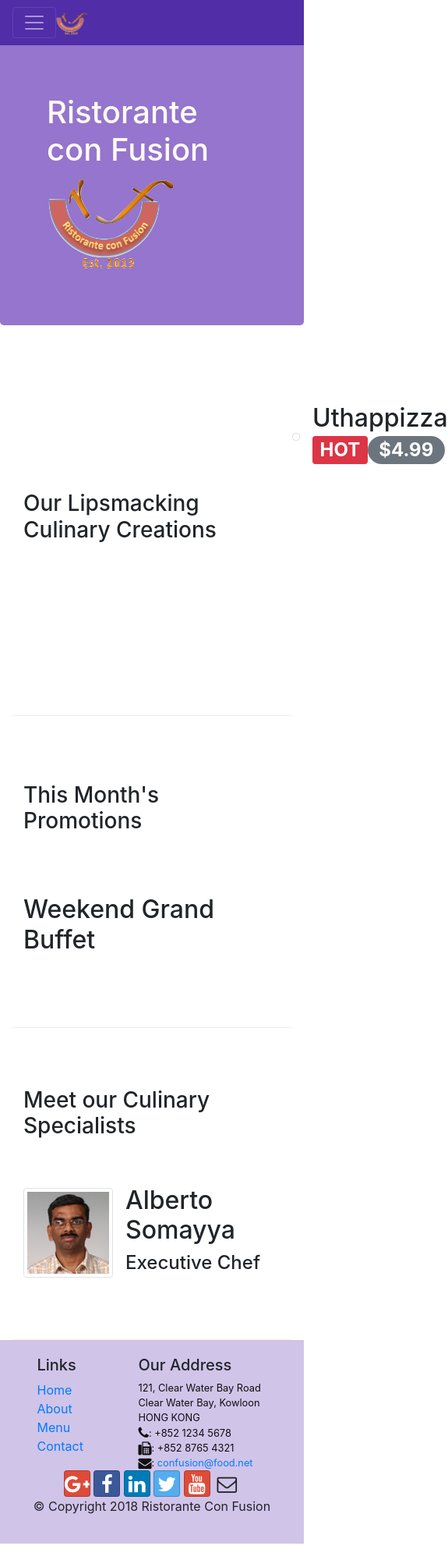
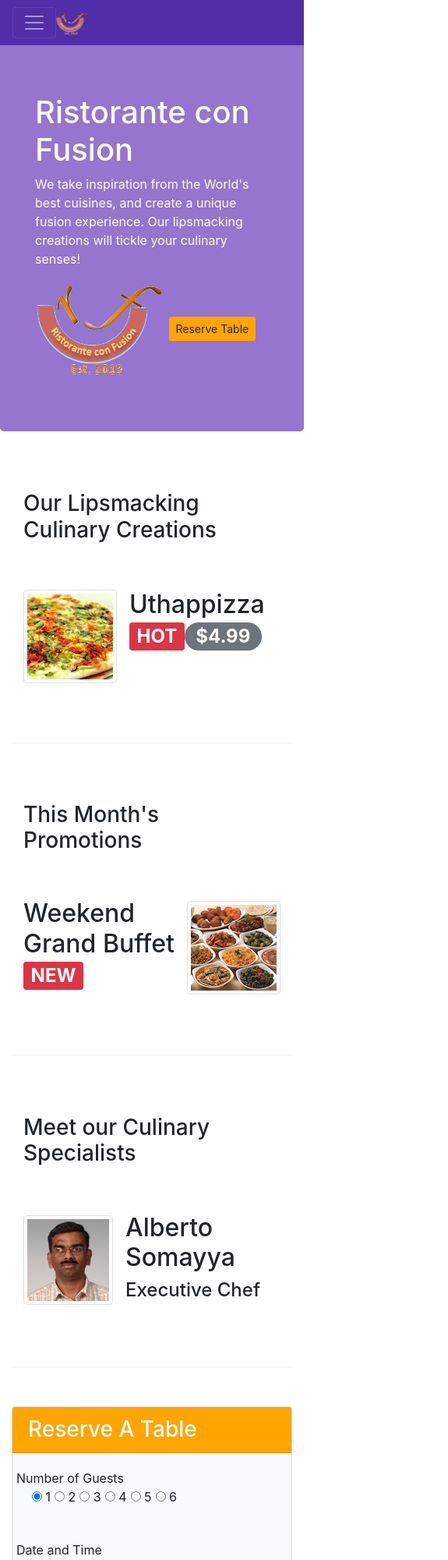
Before and after one commit to kitfud/CourseraBootstrapCourse, a website: page index.html in a window 390 px wide. Shown: the top 2000 px of the page at 78% size, 575 px wide, since content can reach past the window. Before the commit the page ends 1979 px from the top, so only its background shows below. Drawn offline with nearby package versions, Linux system fonts and the light colour scheme.

Commit message:
week 2 submission

```diff
--- a/index.html
+++ b/index.html
@@ -36,33 +36,42 @@
     </nav>
     <header class = "jumbotron">
         <div class = "container">
-            <div class = "row row-header">
-                <div class = "col-12 col-sm-6">
+            <div class = "row">
+                <div class="col-12 col-sm-6">
                         <h1>Ristorante con Fusion</h1>
-                    <p class = "d-none d-sm-block">We take inspiration from the World's best cuisines, and create a unique fusion experience. Our lipsmacking creations will tickle your culinary senses!</p>
+                        <p>We take inspiration from the World's best cuisines, and create a unique fusion experience. Our lipsmacking creations will tickle your culinary senses!</p>
+
                 </div>
-                <div class ="col-12 col-sm align-self-center">
+
+                <div class="col-12 col-sm-6">
+
                     <img src="img/logo.png"
                     class="img-fluid"
                     >
+
+                <a class="btn btn-sm" style="background:orange" href="#reservation1" role="button">Reserve Table</a>
+
                 </div>
+
+
+
             </div>
         </div>
     </header>
 
     <div class = "container">
+
         <div class = "row row-content align-items-center">
-            <div class = "col-12 col-sm-4 order-sm-last col-md-3">
+            <div class = "col-12 col-sm-4 order-sm-last col-md-3 order-md-last">
                 <h3>Our Lipsmacking Culinary Creations</h3>
             </div>
-            <div class = "col row-content col-sm order-sm-first col-md">
+            <div class = "col col-sm col-md">
                 <div class="media">
                     <img class="d-flex mr-3 img-thumbnail align-self-center" src="img/uthappizza.png" atl="uthapizza">
                     <div class="media-body">
                         <h2 class = "mt-0">Uthappizza <span class ="badge badge-danger">HOT</span><span class="badge badge-pill badge-secondary">$4.99</span></h2>
                         <p class = "d-none d-sm-block">A unique combination of Indian Uthappam (pancake) and Italian pizza, topped with Cerignola olives, ripe vine cherry tomatoes, Vidalia onion, Guntur chillies and Buffalo Paneer.</p>
                     </div>
-
                 </div>
 
             </div>
@@ -74,8 +83,14 @@
                 <h3>This Month's Promotions</h3>
             </div>
             <div class = "col col-sm col-md">
-                <h2>Weekend Grand Buffet</h2>
+                <div class ="media">
+                    <div class="media-body">
+                        <h2 class="mt-0">Weekend Grand Buffet <span class ="badge badge-danger">NEW</span><span class="badge badge-pill badge-secondary"></span></h2>
                         <p class = "d-none d-sm-block">Featuring mouthwatering combinations with a choice of five different salads, six enticing appetizers, six main entrees and five choicest desserts. Free flowing bubbly and soft drinks. All for just $19.99 per person </p>
+                    </div>
+                    <img class="d-flex ml-3 img-thumbnail align-self-center" src="img/buffet.png" atl="buffet">
+                </div>
+
             </div>
         </div>
 
@@ -99,6 +114,60 @@
         </div>
     </div>
 
+    <div class="row row-content">
+        <div class="col-12" >
+            <a id="reservation1"></a>
+            <div class="card card-body bg-light col-12 col-sm-8" style="padding:0px">
+                <h3 class="card-header text-white" style="background:orange">Reserve A Table</h3>
+                <div class="card-body">
+                    <form>
+                        <div class="form-group row">
+                            <span style="margin-right: 10px">Number of Guests</span>
+                            <div class="form-check form-check-inline"style="margin-left:20px">
+                                <label class="form-check-input">
+                                  <input type="radio" name="reservation" id="1" autocomplete="off" checked> 1
+                                </label>
+                                <label class="form-check-input">
+                                  <input type="radio" name="reservation" id="2" autocomplete="off"> 2
+                                </label>
+                                <label class="form-check-input">
+                                  <input type="radio" name="reservation" id="3" autocomplete="off"> 3
+                                </label>
+                                <label class="form-check-input">
+                                    <input type="radio" name="reservation" id="4" autocomplete="off"> 4
+                                  </label>
+                                  <label class="form-check-input">
+                                    <input type="radio" name="reservation" id="5" autocomplete="off"> 5
+                                  </label>
+                                  <label class="form-check-input">
+                                    <input type="radio" name="reservation" id="6" autocomplete="off"> 6
+                                  </label>
+                                </div>
+                              </div>
+                        </div>
+
+                        <div class="form-group row">
+                            <label for="reservation" class="col-12col-sm-2 col-md-2" style="margin-left:5px">Date and Time </label>
+                            <div class="col-12 col-sm-5 col-md-4">
+                                <input type="date" class="form-control" id="date" name="date" placeholder="Date">
+                            </div>
+                            <div class="col-12 col-sm-7 col-md-5">
+                                <input type="time" class="form-control" id="time" name="time" placeholder="Time">
+                            </div>
+                        </div>
+
+                        <div class="form-group row">
+                            <div class="offset-md-2 col-md-10">
+                                <button type="submit" class="btn btn-primary">Reserve</button>
+                            </div>
+                        </div>
+
+                    </form>
+                    </div>
+            </div>
+        </div>
+    </div>
+
     <footer class = "footer">
         <div class = "container">
             <div class = "row">
@@ -111,6 +180,9 @@
                         <li><a href="#">Contact</a></li>
                     </ul>
                 </div>
+
+
+
                 <div class = "col-7 col-sm-5">
                     <h5>Our Address</h5>
                     <address>
```
Lines whose indentation alone changed are shown as unchanged.
